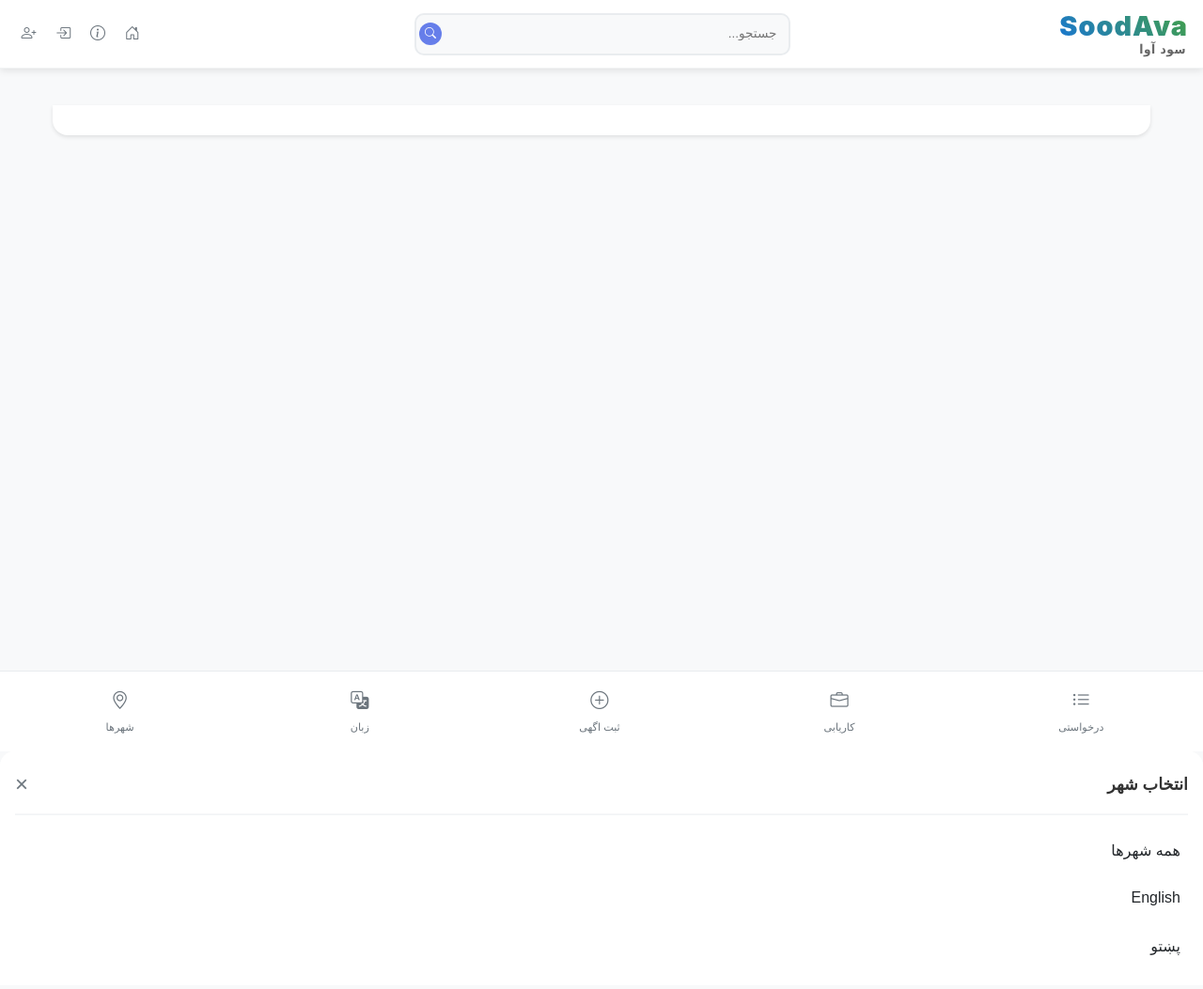
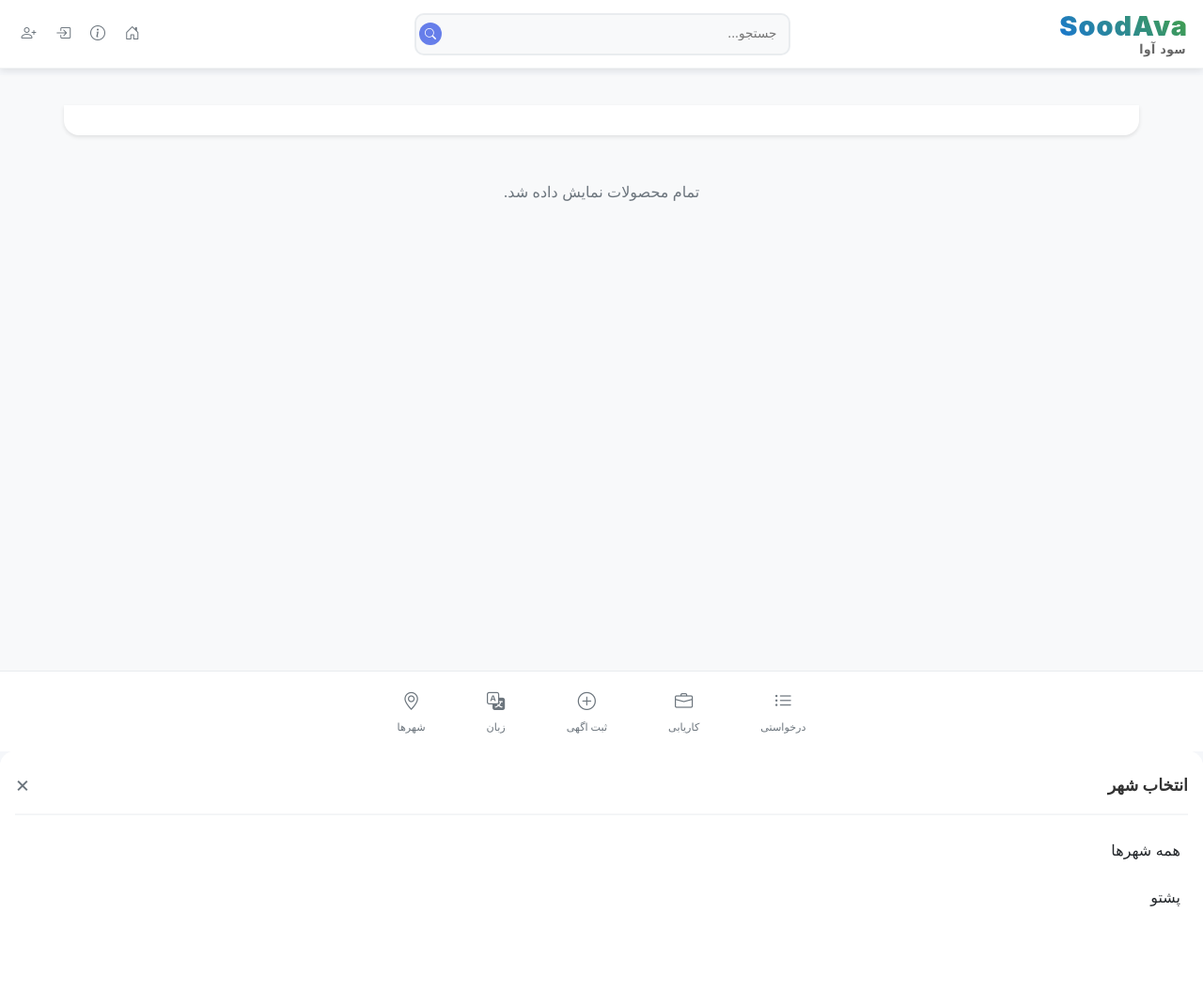
Before and after one commit to Mujtaba729/bazarche, a Django app: page /app/ in a window 1280 px wide. Shown: the whole page at 94% size. After the commit the page ends 965 px from the top, so only its background shows below. Run offline with Django 5.2, Linux system fonts and the light colour scheme; data that the repository does not hold is empty.

Commit message:
Update home.html

```diff
--- a/bazarche_app/templates/home.html
+++ b/bazarche_app/templates/home.html
@@ -23,7 +23,7 @@
 
     <!-- Products Section -->
     <div class="products-section">
-        <div class="products-grid" id="products-grid">
+        <div class="products-grid" id="products-grid" style="display: grid; grid-template-columns: repeat(2, 1fr); gap: 1rem; padding: 0 1rem;">
             {% for product in products %}
                 {% include 'partials/product_card.html' with product=product %}
             {% endfor %}
@@ -35,210 +35,125 @@
                 <span class="visually-hidden">در حال بارگذاری...</span>
             </div>
         </div>
+
+        <!-- End message -->
+        <div id="end-message" style="display: none; text-align: center; padding: 2rem; color: #6c757d;">
+            <p>تمام محصولات نمایش داده شد.</p>
+        </div>
     </div>
 </div>
 
 <!-- Back to Top Button -->
-<div id="back-to-top" style="display: none;">
-    <button type="button" class="btn btn-primary rounded-circle">
+<div id="back-to-top" style="display: none; position: fixed; bottom: 80px; right: 20px; z-index: 1000;">
+    <button type="button" class="btn btn-primary rounded-circle" style="width: 50px; height: 50px;">
         <i class="bi bi-arrow-up"></i>
     </button>
 </div>
 
 <!-- Fixed Bottom Navigation -->
-<div class="bottom-navbar">
-    <div class="bottom-nav-container">
+<div class="bottom-navbar" style="position: fixed; bottom: 0; left: 0; right: 0; background: white; border-top: 1px solid #e9ecef; z-index: 1000; padding: 0.5rem 0;">
+    <div class="bottom-nav-container" style="display: flex; justify-content: space-around; align-items: center; max-width: 500px; margin: 0 auto;">
         <!-- Requests -->
-        <a href="{% url 'app:requests_list' %}" class="bottom-nav-item">
-            <div class="bottom-nav-icon">
+        <a href="{% url 'app:requests_list' %}" class="bottom-nav-item" style="display: flex; flex-direction: column; align-items: center; text-decoration: none; color: #6c757d; padding: 0.5rem; border-radius: 0.5rem; transition: all 0.3s ease;">
+            <div class="bottom-nav-icon" style="font-size: 1.2rem; margin-bottom: 0.25rem;">
                 <i class="bi bi-list-ul"></i>
             </div>
-            <span class="bottom-nav-label">درخواستی</span>
+            <span class="bottom-nav-label" style="font-size: 0.7rem; font-weight: 500;">درخواستی</span>
         </a>
 
         <!-- Jobs -->
-        <a href="{% url 'app:jobs_list' %}" class="bottom-nav-item">
-            <div class="bottom-nav-icon">
+        <a href="{% url 'app:jobs_list' %}" class="bottom-nav-item" style="display: flex; flex-direction: column; align-items: center; text-decoration: none; color: #6c757d; padding: 0.5rem; border-radius: 0.5rem; transition: all 0.3s ease;">
+            <div class="bottom-nav-icon" style="font-size: 1.2rem; margin-bottom: 0.25rem;">
                 <i class="bi bi-briefcase"></i>
             </div>
-            <span class="bottom-nav-label">کاریابی</span>
+            <span class="bottom-nav-label" style="font-size: 0.7rem; font-weight: 500;">کاریابی</span>
         </a>
 
         <!-- Register Product (Center) -->
-        <a href="{% url 'app:register_product' %}" class="bottom-nav-item">
-            <div class="bottom-nav-icon">
+        <a href="{% url 'app:register_product' %}" class="bottom-nav-item" style="display: flex; flex-direction: column; align-items: center; text-decoration: none; color: #6c757d; padding: 0.5rem; border-radius: 0.5rem; transition: all 0.3s ease;">
+            <div class="bottom-nav-icon" style="font-size: 1.2rem; margin-bottom: 0.25rem;">
                 <i class="bi bi-plus-circle"></i>
             </div>
-            <span class="bottom-nav-label">ثبت اگهی</span>
+            <span class="bottom-nav-label" style="font-size: 0.7rem; font-weight: 500;">ثبت اگهی</span>
         </a>
 
         <!-- Language Button -->
-        <div class="bottom-nav-item" onclick="openSheet('language-sheet')">
-            <div class="bottom-nav-icon">
+        <div class="bottom-nav-item" onclick="openSheet('language-sheet')" style="display: flex; flex-direction: column; align-items: center; color: #6c757d; padding: 0.5rem; border-radius: 0.5rem; transition: all 0.3s ease; cursor: pointer;">
+            <div class="bottom-nav-icon" style="font-size: 1.2rem; margin-bottom: 0.25rem;">
                 <i class="bi bi-translate"></i>
             </div>
-            <span class="bottom-nav-label">زبان</span>
+            <span class="bottom-nav-label" style="font-size: 0.7rem; font-weight: 500;">زبان</span>
         </div>
 
         <!-- City Button -->
-        <div class="bottom-nav-item" onclick="openSheet('city-sheet')">
-            <div class="bottom-nav-icon">
+        <div class="bottom-nav-item" onclick="openSheet('city-sheet')" style="display: flex; flex-direction: column; align-items: center; color: #6c757d; padding: 0.5rem; border-radius: 0.5rem; transition: all 0.3s ease; cursor: pointer;">
+            <div class="bottom-nav-icon" style="font-size: 1.2rem; margin-bottom: 0.25rem;">
                 <i class="bi bi-geo-alt"></i>
             </div>
-            <span class="bottom-nav-label">شهرها</span>
+            <span class="bottom-nav-label" style="font-size: 0.7rem; font-weight: 500;">شهرها</span>
         </div>
     </div>
 </div>
 
 <!-- Bottom Sheets -->
-<div class="sheet-overlay" id="sheet-overlay" onclick="closeSheet()"></div>
+<div class="sheet-overlay" id="sheet-overlay" onclick="closeSheet()" style="position: fixed; top: 0; left: 0; width: 100%; height: 100%; background-color: rgba(0, 0, 0, 0.5); z-index: 1010; opacity: 0; visibility: hidden; transition: opacity 0.3s ease, visibility 0.3s ease;"></div>
 
 <!-- Language Sheet -->
-<div class="bottom-sheet" id="language-sheet">
-    <div class="sheet-header">
-        <h5>{% trans "انتخاب زبان" %}</h5>
-        <button class="sheet-close-btn" onclick="closeSheet()">&times;</button>
+<div class="bottom-sheet" id="language-sheet" style="position: fixed; bottom: 0; left: 0; width: 100%; background-color: #fff; z-index: 1020; border-radius: 16px 16px 0 0; padding: 1rem; transform: translateY(100%); transition: transform 0.3s ease-in-out; max-height: 70vh; display: flex; flex-direction: column;">
+    <div class="sheet-header" style="display: flex; justify-content: space-between; align-items: center; padding-bottom: 0.75rem; border-bottom: 1px solid #e9ecef; margin-bottom: 0.75rem;">
+        <h5 style="margin: 0; font-size: 1.1rem; font-weight: 600;">{% trans "انتخاب زبان" %}</h5>
+        <button class="sheet-close-btn" onclick="closeSheet()" style="background: none; border: none; font-size: 1.5rem; cursor: pointer; color: #6c757d;">&times;</button>
     </div>
-    <div class="sheet-content">
-        <a href="{% url 'app:set_language' %}?lang=fa&next={{ request.get_full_path|urlencode }}">فارسی</a>
-        <a href="{% url 'app:set_language' %}?lang=en&next={{ request.get_full_path|urlencode }}">English</a>
-        <a href="{% url 'app:set_language' %}?lang=ps&next={{ request.get_full_path|urlencode }}">پښتو</a>
+    <div class="sheet-content" style="overflow-y: auto;">
+        <a href="?lang=fa" style="display: block; padding: 0.8rem 0.5rem; text-decoration: none; color: #212529; border-radius: 8px; transition: background-color 0.2s ease;">فارسی</a>
+        <a href="?lang=ps" style="display: block; padding: 0.8rem 0.5rem; text-decoration: none; color: #212529; border-radius: 8px; transition: background-color 0.2s ease;">پشتو</a>
+        <a href="?lang=en" style="display: block; padding: 0.8rem 0.5rem; text-decoration: none; color: #212529; border-radius: 8px; transition: background-color 0.2s ease;">English</a>
     </div>
 </div>
 
 <!-- City Sheet -->
-<div class="bottom-sheet" id="city-sheet">
-    <div class="sheet-header">
-        <h5>{% trans "انتخاب شهر" %}</h5>
-        <button class="sheet-close-btn" onclick="closeSheet()">&times;</button>
+<div class="bottom-sheet" id="city-sheet" style="position: fixed; bottom: 0; left: 0; width: 100%; background-color: #fff; z-index: 1020; border-radius: 16px 16px 0 0; padding: 1rem; transform: translateY(100%); transition: transform 0.3s ease-in-out; max-height: 70vh; display: flex; flex-direction: column;">
+    <div class="sheet-header" style="display: flex; justify-content: space-between; align-items: center; padding-bottom: 0.75rem; border-bottom: 1px solid #e9ecef; margin-bottom: 0.75rem;">
+        <h5 style="margin: 0; font-size: 1.1rem; font-weight: 600;">{% trans "انتخاب شهر" %}</h5>
+        <button class="sheet-close-btn" onclick="closeSheet()" style="background: none; border: none; font-size: 1.5rem; cursor: pointer; color: #6c757d;">&times;</button>
     </div>
-    <div class="sheet-content">
-        <a href="{% url 'app:home' %}">{% trans "همه شهرها" %}</a>
+    <div class="sheet-content" style="overflow-y: auto;">
+        <a href="?" style="display: block; padding: 0.8rem 0.5rem; text-decoration: none; color: #212529; border-radius: 8px; transition: background-color 0.2s ease;">همه شهرها</a>
         {% for city in cities %}
-        <a href="{% url 'app:home' %}?city_id={{ city.id }}">{{ city.name }}</a>
+        <a href="?city_id={{ city.id }}" style="display: block; padding: 0.8rem 0.5rem; text-decoration: none; color: #212529; border-radius: 8px; transition: background-color 0.2s ease;">{{ city.name }}</a>
         {% endfor %}
     </div>
 </div>
 
 <style>
-/* Mobile-First Design */
-* {
-    margin: 0;
-    padding: 0;
-    box-sizing: border-box;
-}
-
-body {
-    font-family: 'Vazir', Arial, sans-serif;
-    background-color: #f8f9fa;
-    padding-bottom: 5rem;
-}
-
-.container-fluid {
-    padding: 0;
-}
-
-/* Categories Section */
-.categories-section {
-    background: #fff !important;
-    padding: 1rem !important;
-    margin-bottom: 1rem !important;
-    border-radius: 0 0 1rem 1rem;
-    box-shadow: 0 2px 4px rgba(0,0,0,0.1);
-    position: relative;
-    z-index: 10;
-    display: block !important;
-    visibility: visible !important;
-    opacity: 1 !important;
-}
-
-.categories-grid {
-    display: grid;
-    grid-template-columns: repeat(4, 1fr);
-    gap: 0.5rem;
-    width: 100%;
-}
-
-.category-item {
-    display: flex;
-    flex-direction: column;
-    align-items: center;
-    text-decoration: none;
-    color: #333;
-    padding: 0.5rem;
-    border-radius: 0.5rem;
-    transition: all 0.3s ease;
-    min-height: 80px;
-    justify-content: center;
-}
-
-.category-item:hover {
-    background-color: #f8f9fa;
-    transform: translateY(-2px);
-    text-decoration: none;
-    color: #333;
-}
-
-.category-icon {
-    font-size: 1.5rem;
-    margin-bottom: 0.25rem;
-    color: #007bff;
-    display: block;
-}
-
-.category-name {
-    font-size: 0.75rem;
-    text-align: center;
-    font-weight: 500;
-    color: #343a40;
-    margin-top: 0.25rem;
-    display: block;
-    line-height: 1.2;
-}
-
-/* Products Section */
-.products-section {
-    padding: 0 1rem;
-}
-
+/* Product Grid Styles */
 .products-grid {
     display: grid;
     grid-template-columns: repeat(2, 1fr);
     gap: 1rem;
-    margin-bottom: 2rem;
+    padding: 0 1rem;
 }
 
-/* Product Card Styles */
 .product-card {
-    background: #fff;
-    border-radius: 0.5rem;
-    box-shadow: 0 2px 4px rgba(0,0,0,0.1);
+    background: white;
+    border-radius: 12px;
     overflow: hidden;
-    transition: all 0.3s ease;
-    display: flex;
-    flex-direction: column;
-    text-decoration: none;
-    color: inherit;
+    box-shadow: 0 2px 8px rgba(0,0,0,0.1);
+    transition: transform 0.3s ease, box-shadow 0.3s ease;
+    cursor: pointer;
+    position: relative;
 }
 
 .product-card:hover {
     transform: translateY(-2px);
-    box-shadow: 0 4px 8px rgba(0,0,0,0.15);
-}
-
-.product-link {
-    text-decoration: none;
-    color: inherit;
-    display: block;
+    box-shadow: 0 4px 16px rgba(0,0,0,0.15);
 }
 
 .product-image-container {
+    position: relative;
     width: 100%;
     height: 150px;
     overflow: hidden;
-    display: flex;
-    justify-content: center;
-    align-items: center;
 }
 
 .product-image {
@@ -248,15 +163,14 @@ body {
 }
 
 .product-content {
-    padding: 0.75rem;
-    width: 100%;
+    padding: 1rem;
 }
 
 .product-title {
     font-size: 0.9rem;
     font-weight: 600;
     margin-bottom: 0.5rem;
-    color: #333;
+    color: #212529;
     line-height: 1.3;
     display: -webkit-box;
     -webkit-line-clamp: 2;
@@ -265,230 +179,74 @@ body {
 }
 
 .product-meta {
-    font-size: 0.7rem;
+    display: flex;
+    align-items: center;
+    gap: 0.25rem;
+    font-size: 0.75rem;
     color: #6c757d;
     margin-bottom: 0.5rem;
+}
+
+.product-price {
     display: flex;
+    justify-content: space-between;
     align-items: center;
 }
 
-.product-meta i {
-    margin-right: 0.3rem;
-    font-size: 0.7rem;
+.price-container {
+    display: flex;
+    flex-direction: column;
+    gap: 0.25rem;
 }
 
-.product-price {
-    font-size: 0.8rem;
-    color: #007bff;
+.current-price {
     font-weight: 600;
-    margin-bottom: 0.25rem;
-    display: flex;
-    align-items: baseline;
+    color: #28a745;
+    font-size: 0.9rem;
 }
 
-.product-price .original-price {
+.original-price {
+    font-size: 0.75rem;
+    color: #6c757d;
     text-decoration: line-through;
-    color: #6c757d;
-    margin-right: 0.5rem;
-    font-size: 0.7rem;
 }
 
-.product-price .discount-price {
+.discount-price {
+    font-weight: 600;
     color: #dc3545;
-    font-size: 0.8rem;
-    font-weight: 600;
+    font-size: 0.9rem;
 }
 
-.product-price .current-price {
-    font-size: 0.8rem;
-    font-weight: 600;
-}
-
-.product-location {
-    font-size: 0.7rem;
-    color: #6c757d;
-    margin: 0;
+.location {
     display: flex;
     align-items: center;
-}
-
-.product-location i {
-    margin-right: 0.3rem;
-    font-size: 0.7rem;
+    gap: 0.25rem;
+    font-size: 0.75rem;
+    color: #6c757d;
 }
 
 .product-badge {
-    font-size: 0.65rem;
+    position: absolute;
+    top: 0.5rem;
+    right: 0.5rem;
+    padding: 0.25rem 0.5rem;
+    border-radius: 12px;
+    font-size: 0.7rem;
     font-weight: 600;
-    padding: 0.2rem 0.5rem;
-    border-radius: 0.3rem;
-    margin-right: 0.5rem;
-    display: inline-block;
+    color: white;
+    z-index: 1;
 }
 
 .badge-featured {
-    background-color: #007bff;
-    color: white;
+    background-color: #ffc107;
 }
 
 .badge-discounted {
-    background-color: #28a745;
-    color: white;
+    background-color: #dc3545;
 }
 
 .badge-suggested {
-    background-color: #ffc107;
-    color: #343a40;
-}
-
-/* Back to Top Button */
-#back-to-top {
-    position: fixed;
-    bottom: 6rem;
-    right: 1rem;
-    z-index: 1000;
-}
-
-#back-to-top button {
-    width: 3rem;
-    height: 3rem;
-    border: none;
-    background: #007bff;
-    color: white;
-    border-radius: 50%;
-    box-shadow: 0 4px 12px rgba(0, 123, 255, 0.3);
-    transition: all 0.3s ease;
-}
-
-#back-to-top button:hover {
-    background: #0056b3;
-    transform: translateY(-2px);
-}
-
-/* Fixed Bottom Navigation */
-.bottom-navbar {
-    position: fixed;
-    bottom: 0;
-    left: 0;
-    right: 0;
-    background: #fff;
-    border-top: 1px solid #e9ecef;
-    z-index: 1000;
-    padding: 0.5rem 0;
-}
-
-.bottom-nav-container {
-    display: flex;
-    justify-content: space-around;
-    align-items: center;
-    max-width: 100%;
-    margin: 0 auto;
-}
-
-.bottom-nav-item {
-    display: flex;
-    flex-direction: column;
-    align-items: center;
-    text-decoration: none;
-    color: #6c757d;
-    transition: all 0.3s ease;
-    padding: 0.5rem;
-    border-radius: 0.5rem;
-    min-width: 60px;
-}
-
-.bottom-nav-item:hover {
-    color: #007bff;
-    background-color: #f8f9fa;
-}
-
-.bottom-nav-icon {
-    font-size: 1.2rem;
-    margin-bottom: 0.25rem;
-}
-
-.bottom-nav-label {
-    font-size: 0.7rem;
-    font-weight: 500;
-}
-
-/* Bottom Sheet Styles */
-.sheet-overlay {
-    position: fixed;
-    top: 0;
-    left: 0;
-    width: 100%;
-    height: 100%;
-    background-color: rgba(0, 0, 0, 0.5);
-    z-index: 1010;
-    opacity: 0;
-    visibility: hidden;
-    transition: opacity 0.3s ease, visibility 0.3s ease;
-}
-
-.sheet-overlay.show {
-    opacity: 1;
-    visibility: visible;
-}
-
-.bottom-sheet {
-    position: fixed;
-    bottom: 0;
-    left: 0;
-    width: 100%;
-    background-color: #fff;
-    z-index: 1020;
-    border-radius: 16px 16px 0 0;
-    padding: 1rem;
-    transform: translateY(100%);
-    transition: transform 0.3s ease-in-out;
-    max-height: 70vh;
-    display: flex;
-    flex-direction: column;
-}
-
-.bottom-sheet.show {
-    transform: translateY(0);
-}
-
-.sheet-header {
-    display: flex;
-    justify-content: space-between;
-    align-items: center;
-    padding-bottom: 0.75rem;
-    border-bottom: 1px solid #e9ecef;
-    margin-bottom: 0.75rem;
-}
-
-.sheet-header h5 {
-    margin: 0;
-    font-size: 1.1rem;
-    font-weight: 600;
-}
-
-.sheet-close-btn {
-    background: none;
-    border: none;
-    font-size: 1.5rem;
-    cursor: pointer;
-    color: #6c757d;
-}
-
-.sheet-content {
-    overflow-y: auto;
-}
-
-.sheet-content a {
-    display: block;
-    padding: 0.8rem 0.5rem;
-    text-decoration: none;
-    color: #212529;
-    border-radius: 8px;
-    transition: background-color 0.2s ease;
-}
-
-.sheet-content a:hover {
-    background-color: #f8f9fa;
+    background-color: #17a2b8;
 }
 
 /* Responsive Design */
@@ -507,12 +265,31 @@ body {
         grid-template-columns: repeat(4, 1fr);
     }
 }
+
+/* Bottom Navigation Hover Effects */
+.bottom-nav-item:hover {
+    color: #007bff;
+    background-color: #f8f9fa;
+}
+
+/* Sheet Show/Hide */
+.sheet-overlay.show {
+    opacity: 1;
+    visibility: visible;
+}
+
+.bottom-sheet.show {
+    transform: translateY(0);
+}
+
+.sheet-content a:hover {
+    background-color: #f8f9fa;
+}
 </style>
 
 <script>
 // Bottom Sheet Functions
 function openSheet(sheetId) {
-    // Close any open sheets first
     closeSheet();
     const sheet = document.getElementById(sheetId);
     const overlay = document.getElementById('sheet-overlay');
@@ -552,19 +329,26 @@ document.getElementById('back-to-top').addEventListener('click', function() {
 
 // Infinite scroll functionality
 const placeholderImageUrl = "{% static 'logo-1.png' %}";
-let currentPage = 1; // Start from 1 since we already have page 1 loaded
+let currentPage = 1;
 let isLoading = false;
 let hasMoreProducts = true;
+
 // Get city_id from URL if present
 const urlParams = new URLSearchParams(window.location.search);
 const cityId = urlParams.get('city_id');
 
 function loadMoreProducts() {
-    if (isLoading || !hasMoreProducts) return;
+    if (isLoading || !hasMoreProducts) {
+        console.log('Skipping load - isLoading:', isLoading, 'hasMoreProducts:', hasMoreProducts);
+        return;
+    }
 
     console.log('Loading more products, page:', currentPage + 1);
     isLoading = true;
+
     const loadingIndicator = document.getElementById('loading-indicator');
+    const endMessage = document.getElementById('end-message');
+
     if (loadingIndicator) {
         loadingIndicator.style.display = 'block';
     }
@@ -579,10 +363,14 @@ function loadMoreProducts() {
     fetch(fetchUrl)
         .then(response => {
             console.log('Response status:', response.status);
+            if (!response.ok) {
+                throw new Error(`HTTP error! status: ${response.status}`);
+            }
             return response.json();
         })
         .then(data => {
             console.log('Received data:', data);
+
             if (data.products && data.products.length > 0) {
                 const productsGrid = document.getElementById('products-grid');
                 if (productsGrid) {
@@ -592,27 +380,31 @@ function loadMoreProducts() {
                     });
                     currentPage++;
                     console.log('Added', data.products.length, 'products. Current page:', currentPage);
-                    console.log('Next page will be:', currentPage + 1);
                 }
 
                 // Check if there are more products
                 if (!data.has_next) {
                     hasMoreProducts = false;
                     console.log('No more products to load');
-                    if (loadingIndicator) {
-                        loadingIndicator.innerHTML = '<p>{% trans "تمام محصولات نمایش داده شد." %}</p>';
+                    if (endMessage) {
+                        endMessage.style.display = 'block';
                     }
                 }
             } else {
                 hasMoreProducts = false;
                 console.log('No more products to load');
-                if (loadingIndicator) {
-                    loadingIndicator.innerHTML = '<p>{% trans "تمام محصولات نمایش داده شد." %}</p>';
+                if (endMessage) {
+                    endMessage.style.display = 'block';
                 }
             }
         })
         .catch(error => {
             console.error('Error loading more products:', error);
+            hasMoreProducts = false;
+            if (endMessage) {
+                endMessage.innerHTML = '<p>خطا در بارگذاری محصولات</p>';
+                endMessage.style.display = 'block';
+            }
         })
         .finally(() => {
             isLoading = false;
@@ -653,7 +445,7 @@ function createProductCard(product) {
     div.innerHTML = `
         ${badgesHTML}
         <div class="product-image-container">
-            <img src="${product.image || placeholderImageUrl}" class="product-image" alt="${product.name}">
+            <img src="${product.image || placeholderImageUrl}" class="product-image" alt="${product.name}" onerror="this.src='${placeholderImageUrl}'">
         </div>
         <div class="product-content">
             <h3 class="product-title">${product.name}</h3>
@@ -684,12 +476,12 @@ function createProductCard(product) {
     return div;
 }
 
-// Simple scroll-based infinite scroll
+// Infinite scroll setup
 document.addEventListener('DOMContentLoaded', function() {
     console.log('DOM loaded, setting up infinite scroll...');
     console.log('Initial state - hasMoreProducts:', hasMoreProducts, 'isLoading:', isLoading);
 
-    // Simple scroll event listener with throttling
+    // Scroll event listener with throttling
     let scrollTimeout;
     window.addEventListener('scroll', function() {
         if (scrollTimeout) {
@@ -702,20 +494,13 @@ document.addEventListener('DOMContentLoaded', function() {
                 const windowHeight = window.innerHeight;
                 const documentHeight = document.documentElement.scrollHeight;
 
-                console.log('Scroll check:', {
-                    scrollTop: scrollTop,
-                    windowHeight: windowHeight,
-                    documentHeight: documentHeight,
-                    triggerPoint: documentHeight - 300
-                });
-
-                // Load more when user is 300px from bottom
-                if (scrollTop + windowHeight >= documentHeight - 300) {
+                // Load more when user is 200px from bottom
+                if (scrollTop + windowHeight >= documentHeight - 200) {
                     console.log('Scroll trigger: Loading more products...');
                     loadMoreProducts();
                 }
             }
-        }, 100); // Throttle scroll events
+        }, 100);
     });
 });
 </script>
```
